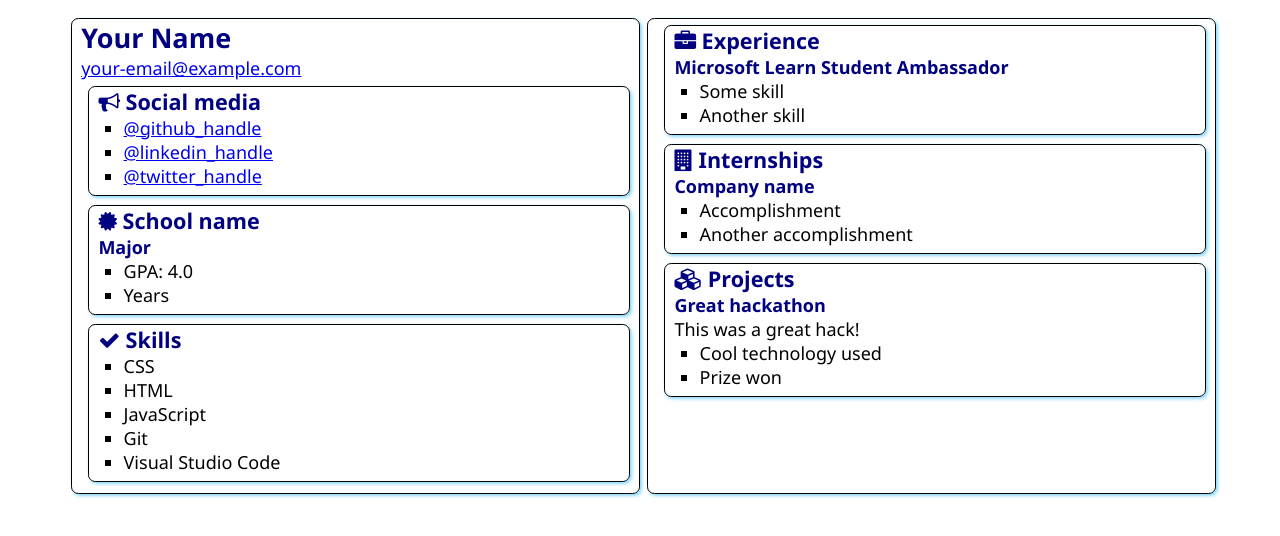
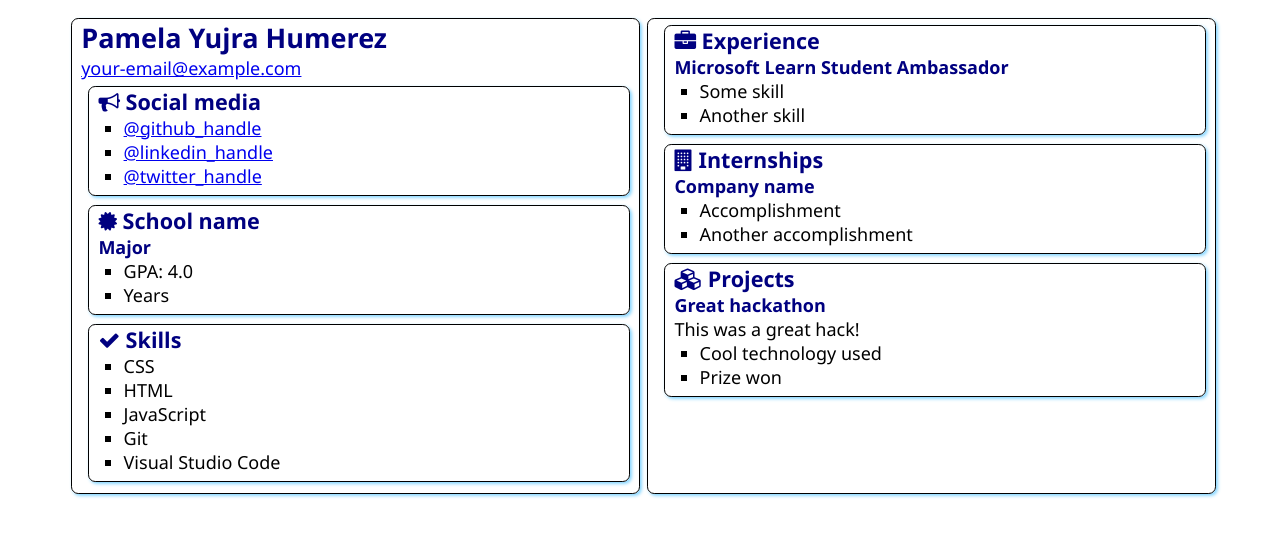
Before and after one commit to Pamela73YH/SATechnicalOnboarding, a plain HTML site: page src/index.html in a window 1280 px wide. Drawn offline with Linux system fonts and the light colour scheme.

Commit message:
Update index.html

```diff
--- a/src/index.html
+++ b/src/index.html
@@ -12,7 +12,7 @@
 <body>
     <main>
         <article class="box">
-            <h1>Your Name</h1>
+            <h1>Pamela Yujra Humerez</h1>
             <div><a href="mailto:your.email@example.com">your-email@example.com</a></div>
 
             <section class="box">
```
